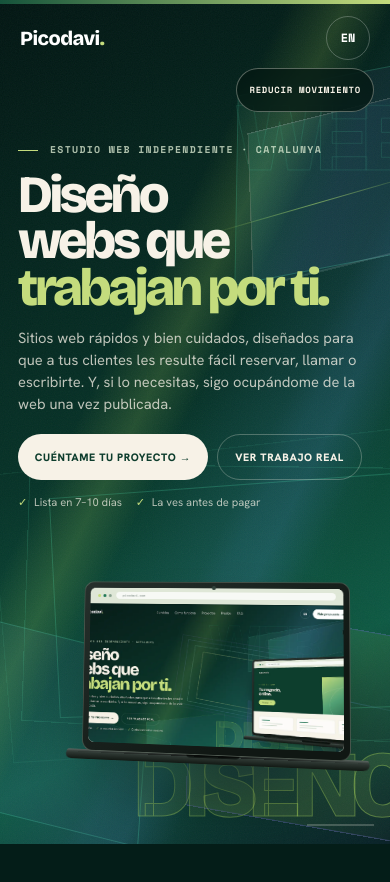
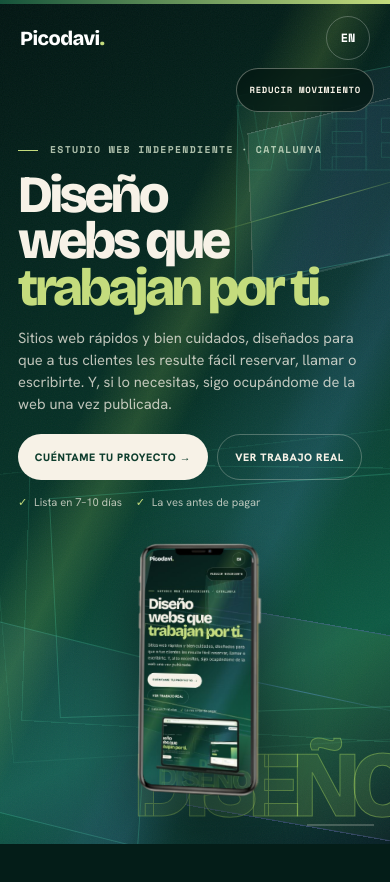
Before and after one commit to Picodavi/Claude-Code, a Next.js app in the folder web-next/: page / in a window 390 px wide. Shown: the top 882 px of the page. Built offline with nearby package versions, Linux system fonts and the light colour scheme.

Commit message:
feat: use iPhone mockup on mobile hero

```diff
--- a/web-next/app/globals.css
+++ b/web-next/app/globals.css
@@ -690,6 +690,80 @@ button {
   background: linear-gradient(90deg, transparent, rgba(85,230,180,0.26), rgba(102,167,255,0.14), transparent);
   filter: blur(18px);
   transform: translateX(-50%) translateZ(-40px);
+}
+
+/* En móvil, el mismo rig 3D anima un iPhone con una captura real de la web. */
+.hero-phone__float {
+  position: absolute;
+  top: 76%;
+  left: 50%;
+  display: none;
+  width: clamp(8.5rem, 42vw, 11.5rem);
+  transform: translate(-50%, -46%);
+  transform-style: preserve-3d;
+}
+
+.hero-phone__rig {
+  position: relative;
+  width: 100%;
+  transform-origin: 50% 52%;
+  transform-style: preserve-3d;
+  will-change: transform;
+}
+
+.hero-phone__device {
+  position: relative;
+  width: 100%;
+  aspect-ratio: 155 / 303;
+  transform-style: preserve-3d;
+  filter: drop-shadow(0 2.4rem 2.8rem rgba(0, 0, 0, 0.58));
+}
+
+.hero-phone__screen {
+  position: absolute;
+  z-index: 1;
+  inset: 3.8% 7.3% 3.6%;
+  overflow: hidden;
+  border-radius: 14% / 6.8%;
+  background: #05271f;
+  transform: translateZ(1px);
+}
+
+.hero-phone__screen img {
+  object-fit: cover;
+  object-position: center top;
+  transform: scale(1.015);
+}
+
+.hero-phone__frame {
+  z-index: 3;
+  object-fit: contain;
+  pointer-events: none;
+  transform: translateZ(4px);
+}
+
+.hero-phone__screen-accent {
+  position: absolute;
+  z-index: 4;
+  inset: 0 auto 0 -52%;
+  width: 38%;
+  background: linear-gradient(100deg, transparent, rgba(207,255,106,0.24), rgba(102,167,255,0.18), transparent);
+  transform: skewX(-12deg);
+  pointer-events: none;
+  will-change: transform;
+}
+
+.hero-phone__reflection {
+  position: absolute;
+  z-index: 0;
+  left: 50%;
+  bottom: -10%;
+  width: 130%;
+  height: 22%;
+  border-radius: 50%;
+  background: radial-gradient(ellipse, rgba(85,230,180,0.28), rgba(102,167,255,0.08) 48%, transparent 72%);
+  filter: blur(16px);
+  transform: translateX(-50%) translateZ(-35px);
 }
 
 .hero-experience__copy {
@@ -1649,11 +1723,9 @@ button {
   }
   .hero-kinetic__word--front { display: none; }
   .hero-mac__float {
-    top: 78%;
-    right: 4vw;
-    width: 86vw;
-    transform: translateY(-48%);
-  }
+    display: none;
+  }
+  .hero-phone__float { display: block; }
   .section-immersive__depth { opacity: 0.68; }
   .section-header-immersive__ghost { left: 12vw; max-width: 88vw; font-size: clamp(3.2rem, 17vw, 7rem); }
   .hero-experience__scroll { right: 1rem; bottom: 1.1rem; }
@@ -1686,7 +1758,7 @@ button {
   .hero-experience__lead { font-size: 0.82rem; line-height: 1.4; }
   .hero-experience__actions { margin-top: 0.85rem; }
   .hero-experience__proof { display: none; }
-  .hero-mac__float { top: 82%; }
+  .hero-phone__float { top: 78%; }
 }
 
 @media (max-width: 900px) and (max-height: 600px) and (orientation: landscape) {
@@ -1705,7 +1777,7 @@ button {
   .hero-experience__visual {
     transform-origin: 72% 50%;
   }
-  .hero-mac__float { top: 53%; right: -5vw; width: 58vw; }
+  .hero-phone__float { top: 52%; left: 75%; width: min(25vw, 10rem); }
 }
 
 html[data-motion="reduced"] { scroll-behavior: auto !important; }
--- a/web-next/components/hero3d/LaptopMock.tsx
+++ b/web-next/components/hero3d/LaptopMock.tsx
@@ -2,6 +2,8 @@
 
 import Image from "next/image";
 import picodaviScreen from "@/assets/picodavi-screen.webp";
+import picodaviMobileScreen from "@/assets/picodavi-mobile-screen.png";
+import iphoneFrame from "@/assets/iphone-frame.png";
 
 export function LaptopMock() {
   return (
@@ -43,6 +45,32 @@ export function LaptopMock() {
           </div>
         </div>
       </div>
+
+      <div className="hero-phone__float">
+        <div className="hero-phone__rig" data-hero-phone>
+          <span className="hero-phone__reflection" />
+          <div className="hero-phone__device">
+            <div className="hero-phone__screen">
+              <Image
+                src={picodaviMobileScreen}
+                alt=""
+                fill
+                sizes="44vw"
+              />
+              <span className="hero-phone__screen-accent" />
+              <span className="panel-sweep" />
+            </div>
+            <Image
+              className="hero-phone__frame"
+              src={iphoneFrame}
+              alt=""
+              fill
+              sizes="44vw"
+              priority
+            />
+          </div>
+        </div>
+      </div>
     </div>
   );
 }
--- a/web-next/components/sections/Hero.tsx
+++ b/web-next/components/sections/Hero.tsx
@@ -54,7 +54,7 @@ export function Hero() {
       progress.set(0);
       if (reduceMotion) {
         gsap.set(
-          "[data-hero-mac], [data-hero-copy], [data-hero-word], [data-hero-plane], [data-hero-portal], [data-hero-progress]",
+          "[data-hero-mac], [data-hero-phone], [data-hero-copy], [data-hero-word], [data-hero-plane], [data-hero-portal], [data-hero-progress]",
           { clearProps: "all" },
         );
         return;
@@ -68,11 +68,13 @@ export function Hero() {
         },
         (context) => {
           const desktop = Boolean(context.conditions?.desktop);
-          const mac = root.querySelector<HTMLElement>("[data-hero-mac]");
+          const device = root.querySelector<HTMLElement>(
+            desktop ? "[data-hero-mac]" : "[data-hero-phone]",
+          );
           const pointerLayer = root.querySelector<HTMLElement>("[data-hero-pointer]");
-          if (!mac) return;
+          if (!device) return;
 
-          gsap.set(mac, {
+          gsap.set(device, {
             transformPerspective: desktop ? 1500 : 1100,
             transformOrigin: "50% 52%",
             force3D: true,
@@ -94,7 +96,7 @@ export function Hero() {
 
           timeline
             .fromTo(
-              mac,
+              device,
               desktop
                 ? { xPercent: 8, yPercent: 8, rotationX: 5, rotationY: -13, rotationZ: -1, scale: 0.78 }
                 : { xPercent: 2, yPercent: 4, rotationX: 3, rotationY: -8, scale: 0.8 },
@@ -104,19 +106,19 @@ export function Hero() {
               0,
             )
             .to(
-              mac,
+              device,
               desktop
                 ? { xPercent: -16, yPercent: -5, rotationX: 4, rotationY: -24, rotationZ: 1.5, scale: 1.16, duration: 0.25 }
                 : { xPercent: -2, yPercent: -6, rotationX: 3, rotationY: -12, scale: 1, duration: 0.28 },
             )
             .to(
-              mac,
+              device,
               desktop
                 ? { xPercent: -34, yPercent: 3, rotationX: -4, rotationY: 10, rotationZ: -1, scale: 1.52, duration: 0.25 }
                 : { xPercent: -3, yPercent: -2, rotationX: -2, rotationY: 7, scale: 1.08, duration: 0.27 },
             )
             .to(
-              mac,
+              device,
               desktop
                 ? { xPercent: -48, yPercent: 12, rotationX: 0, rotationY: 0, rotationZ: 0, scale: 2.85, duration: 0.3 }
                 : { xPercent: 2, yPercent: 6, rotationX: 0, rotationY: 0, scale: 1.18, duration: 0.21 },
```
Also changed, not shown: web-next/assets/iphone-frame.png (added), web-next/assets/picodavi-mobile-screen.png (added).
